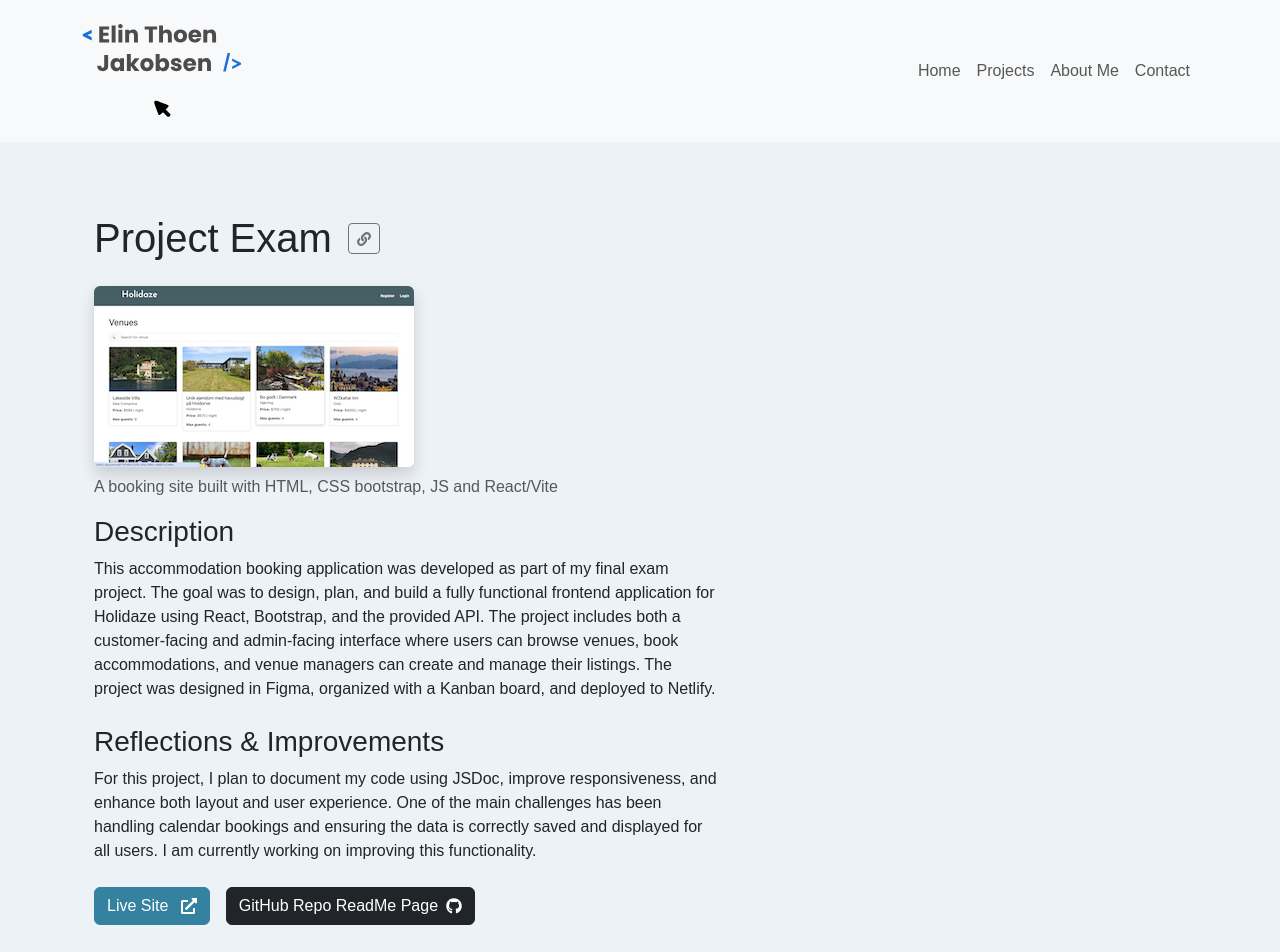
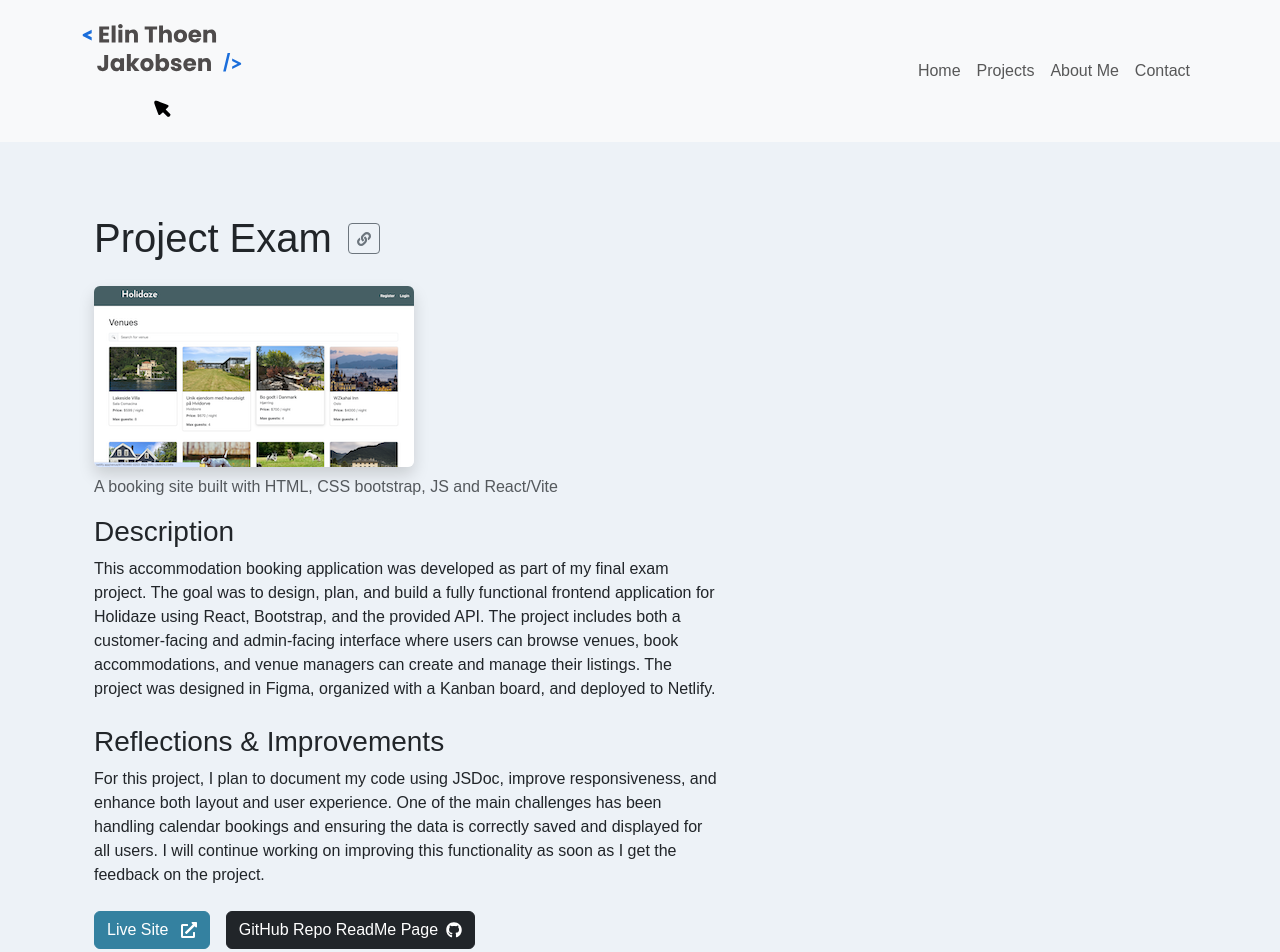
Before and after one commit to elinkrull/portofolio-2, a React (Vite) app: page /project-three in a window 1280 px wide. Shown: the top 952 px of the page. Built offline with nearby package versions, Linux system fonts and the light colour scheme.

Commit message:
Deleted a slash in front of both URL links that was causing braking links

```diff
--- a/src/pages/ProjectPageThree.jsx
+++ b/src/pages/ProjectPageThree.jsx
@@ -12,9 +12,9 @@ function ProjectThree() {
         description="This accommodation booking application was developed as part of my final exam project. The goal was to design, plan, and build a fully functional frontend application for Holidaze using React, Bootstrap, and the provided API. The project includes both a customer-facing and admin-facing interface where users can browse venues, book accommodations, and venue managers can create and manage their listings. The project was designed in Figma, organized with a Kanban board, and deployed to Netlify."
         improvements
         and
-        reflections="For this project, I plan to document my code using JSDoc, improve responsiveness, and enhance both layout and user experience. One of the main challenges has been handling calendar bookings and ensuring the data is correctly saved and displayed for all users. I am currently working on improving this functionality."
-        liveUrl="/https://holidaze-project-exam-2-etj.netlify.app/"
-        githubUrl="/https://github.com/elinkrull/project-exam-2/blob/main/README.md"
+        reflections="For this project, I plan to document my code using JSDoc, improve responsiveness, and enhance both layout and user experience. One of the main challenges has been handling calendar bookings and ensuring the data is correctly saved and displayed for all users. I will continue working on improving this functionality as soon as I get the feedback on the project."
+        liveUrl="https://holidaze-project-exam-2-etj.netlify.app/"
+        githubUrl="https://github.com/elinkrull/project-exam-2/blob/main/README.md"
       />
     </Layout>
   );
```
